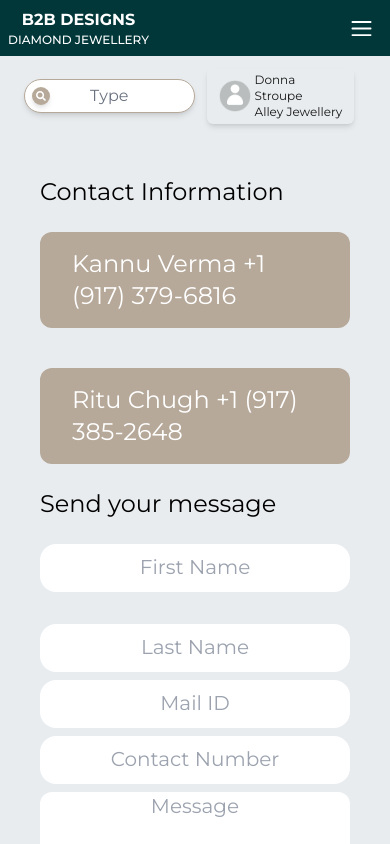
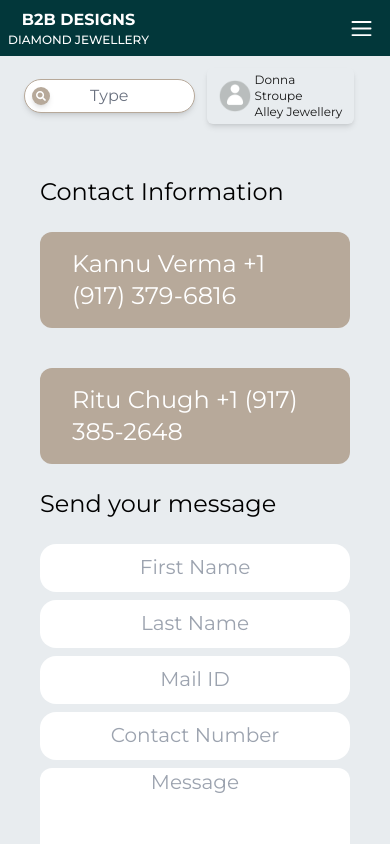
Before and after one commit to AtelierDiamond/client-jewellery-inventory, a Next.js app: page /contact in a window 390 px wide. Shown: the top 844 px of the page. Built offline with nearby package versions, Linux system fonts and the light colour scheme.

Commit message:
fix: css

```diff
--- a/src/components/pages/Contact.tsx
+++ b/src/components/pages/Contact.tsx
@@ -11,7 +11,7 @@
                     <div className='w-auto h-10 text-white bg-[#B7A99A] px-8 py-12 text-2xl rounded-xl flex items-center justify-center'>Ritu Chugh +1 (917) 385-2648</div>
                 </div>
                 <h2 className='text-2xl font-normal text-black my-6'>Send your message</h2>
-                <div className='grid grid-cols-1 lg:grid-cols-2 gap-8'>
+                <div className='grid grid-cols-1 lg:grid-cols-2 gap-2 xl:gap-8'>
                     <div>
                         <input
                             type="text"
```
